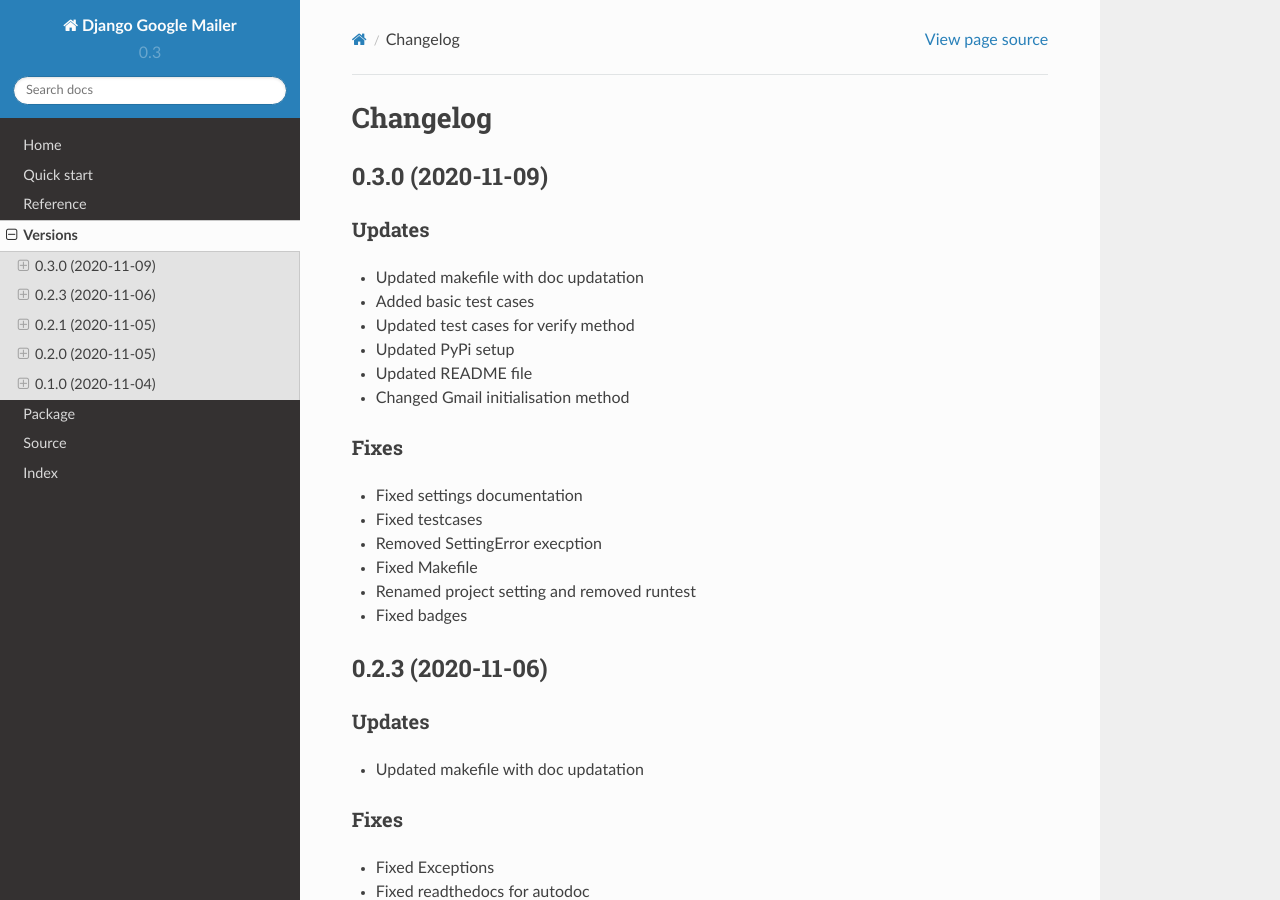
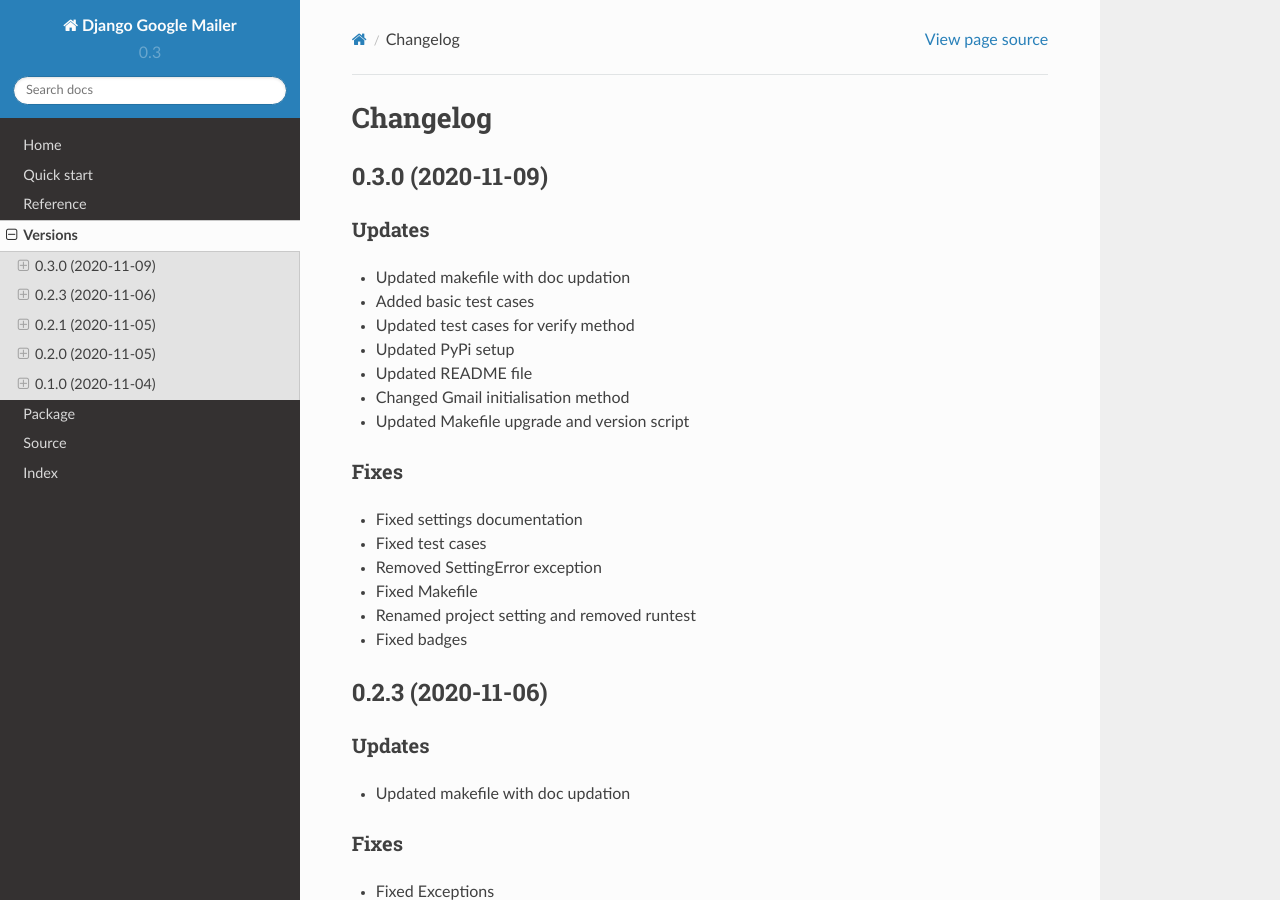
Before and after one commit to nikhiljohn10/django-google-mailer, a Sphinx documentation site: the page built from docs/change.rst, in a window 1280 px wide and 900 px high. Built offline with Sphinx 7.4.7 and the Read the Docs theme 2.0.0, drawn with Linux system fonts in a browser that asks for light colours.

Commit message:
Updated Makefile upgrade and version script

```diff
--- a/docs/change.rst
+++ b/docs/change.rst
@@ -9,20 +9,21 @@ Updates
 ~~~~~~~
 
 
-* Updated makefile with doc updatation
+* Updated makefile with doc updation
 * Added basic test cases
 * Updated test cases for verify method
 * Updated PyPi setup
 * Updated README file
 * Changed Gmail initialisation method
+* Updated Makefile upgrade and version script
 
 Fixes
 ~~~~~
 
 
 * Fixed settings documentation
-* Fixed testcases
-* Removed SettingError execption
+* Fixed test cases
+* Removed SettingError exception
 * Fixed Makefile
 * Renamed project setting and removed runtest
 * Fixed badges
@@ -34,7 +35,7 @@ Updates
 ~~~~~~~
 
 
-* Updated makefile with doc updatation
+* Updated makefile with doc updation
 
 Fixes
 ~~~~~
```
Also changed, not shown: CHANGELOG.md (+5 -4 lines), requirements.txt (+3 -9 lines), scripts/version.py (added, +8 -0 lines), scripts/__init__.py (added), 2 other files.
